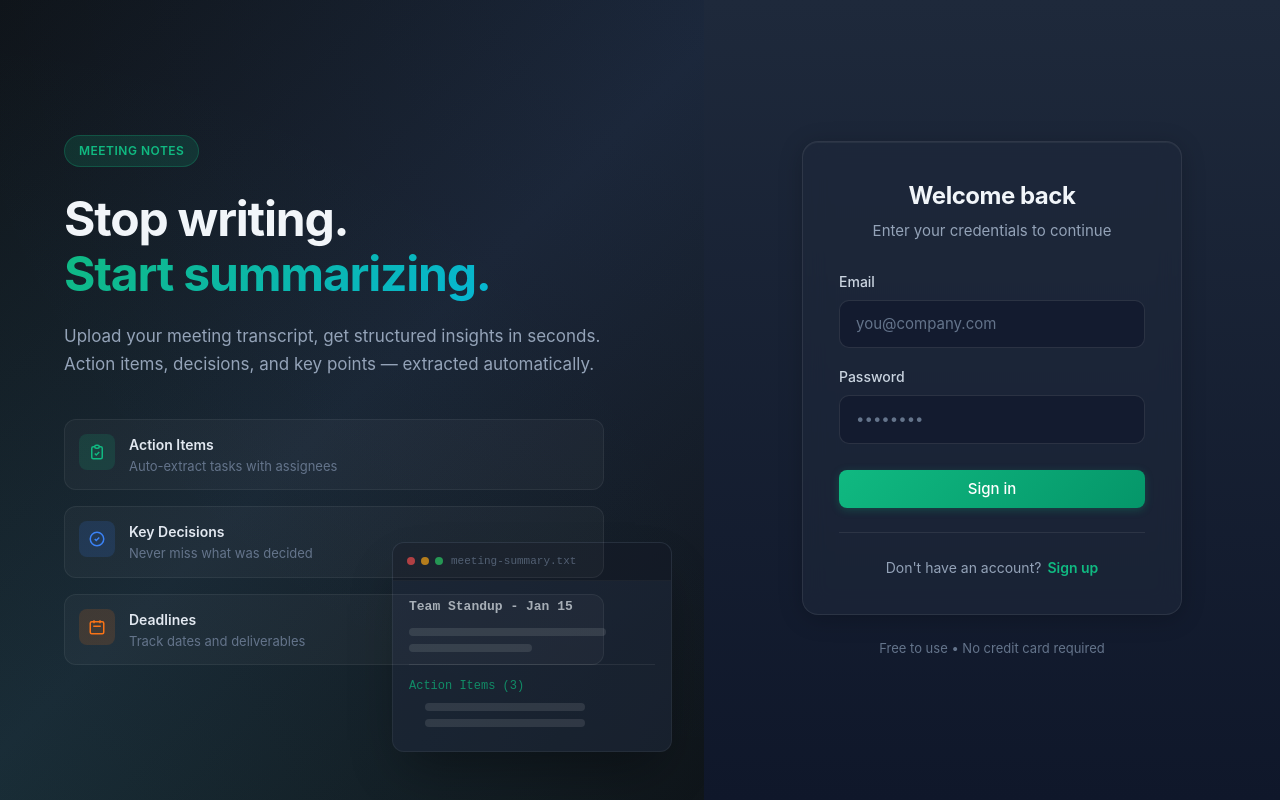
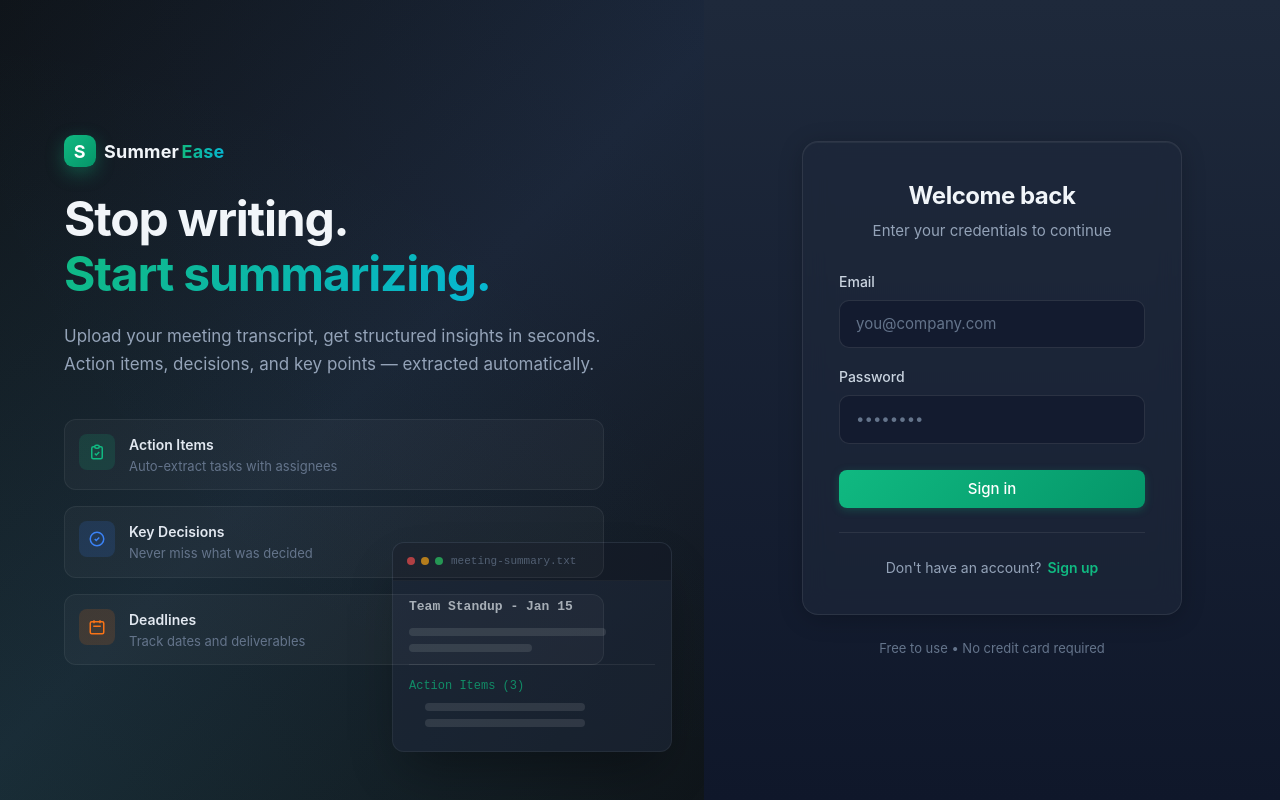
Before and after one commit to RajeevBaniya/meeting-notes-summarizer-and-sharer, a React (Vite) app in the folder frontend/: page / in a window 1280 px wide. Built offline with nearby package versions, Linux system fonts and the light colour scheme; no server answers.

Commit message:
Updated logo

```diff
--- a/frontend/src/components/LoginLayout.jsx
+++ b/frontend/src/components/LoginLayout.jsx
@@ -7,7 +7,12 @@ function LoginLayout({ onAuthSuccess }) {
 				<div className="login-hero">
 					<div className="hero-content">
 						<div className="hero-badge">
-							<span>Meeting Notes</span>
+							<a href="/" className="navbar-brand">
+								<span className="brand-badge" aria-hidden="true">S</span>
+								<span className="brand-text">
+									Summer<span className="brand-accent">Ease</span>
+								</span>
+							</a>
 						</div>
 						<h1 className="hero-title">
 							Stop writing.<br />
@@ -79,12 +84,12 @@ function LoginLayout({ onAuthSuccess }) {
 				<div className="login-form-section">
 					<div className="form-wrapper">
 						<div className="form-brand">
-							<div className="brand-icon">
-								<svg viewBox="0 0 24 24" fill="none" stroke="currentColor" strokeWidth="1.5">
-									<path strokeLinecap="round" strokeLinejoin="round" d="M19.5 14.25v-2.625a3.375 3.375 0 00-3.375-3.375h-1.5A1.125 1.125 0 0113.5 7.125v-1.5a3.375 3.375 0 00-3.375-3.375H8.25m0 12.75h7.5m-7.5 3H12M10.5 2.25H5.625c-.621 0-1.125.504-1.125 1.125v17.25c0 .621.504 1.125 1.125 1.125h12.75c.621 0 1.125-.504 1.125-1.125V11.25a9 9 0 00-9-9z" />
-								</svg>
-							</div>
-							<span className="brand-name">SummarEase</span>
+							<a href="/" className="navbar-brand">
+								<span className="brand-badge" aria-hidden="true">S</span>
+								<span className="brand-text">
+									Summer<span className="brand-accent">Ease</span>
+								</span>
+							</a>
 						</div>
 						<AuthForm onAuthSuccess={onAuthSuccess} />
 						<p className="form-footer">
--- a/frontend/src/components/Navbar.jsx
+++ b/frontend/src/components/Navbar.jsx
@@ -37,7 +37,7 @@ function Navbar({ user }) {
           <a href="/" className="navbar-brand">
             <span className="brand-badge" aria-hidden="true">S</span>
             <span className="brand-text">
-              Summar<span className="brand-accent">Ease</span>
+              Summer<span className="brand-accent">Ease</span>
             </span>
           </a>
           <div className="relative" ref={menuRef}>
--- a/frontend/src/index.css
+++ b/frontend/src/index.css
@@ -579,19 +579,11 @@ button.danger-button:hover,
 .hero-badge {
   display: inline-flex;
   align-items: center;
-  padding: 0.375rem 0.875rem;
-  background: rgba(16, 185, 129, 0.15);
-  border: 1px solid rgba(16, 185, 129, 0.25);
-  border-radius: 2rem;
   margin-bottom: 1.5rem;
 }
 
-.hero-badge span {
-  font-size: 0.75rem;
-  font-weight: 600;
-  color: #10b981;
-  letter-spacing: 0.5px;
-  text-transform: uppercase;
+.hero-badge .navbar-brand {
+  text-decoration: none;
 }
 
 .hero-title {
```
Also changed, not shown: frontend/src/App.jsx (indentation only), frontend/src/components/AuthForm.jsx (indentation only), frontend/src/components/EmailSender.jsx (indentation only), frontend/src/components/FileUpload.jsx (indentation only), frontend/src/components/SummaryEditor.jsx (indentation only), frontend/src/components/SummaryGenerator.jsx (indentation only), frontend/src/components/ui/button.jsx (indentation only), 1 other file (tests, documents, lock files or other folders). Lines whose indentation alone changed are shown as unchanged.
